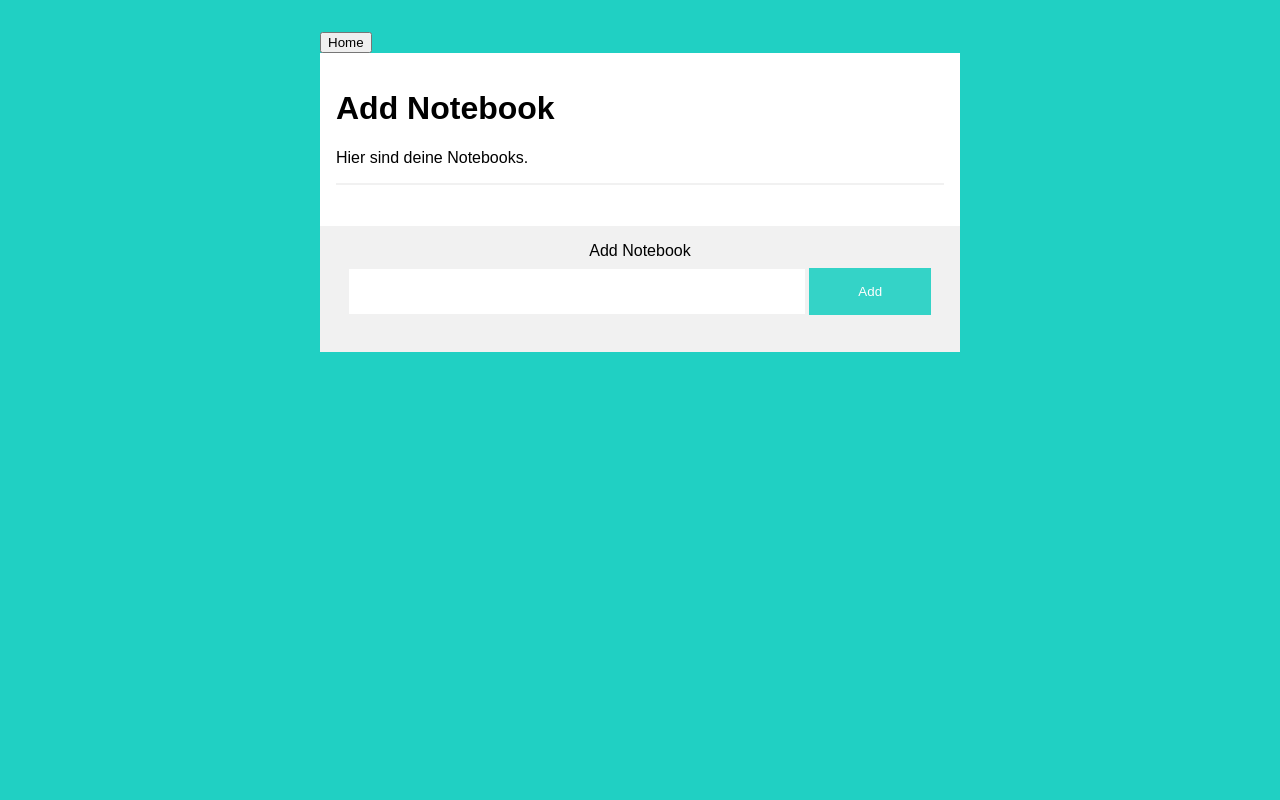
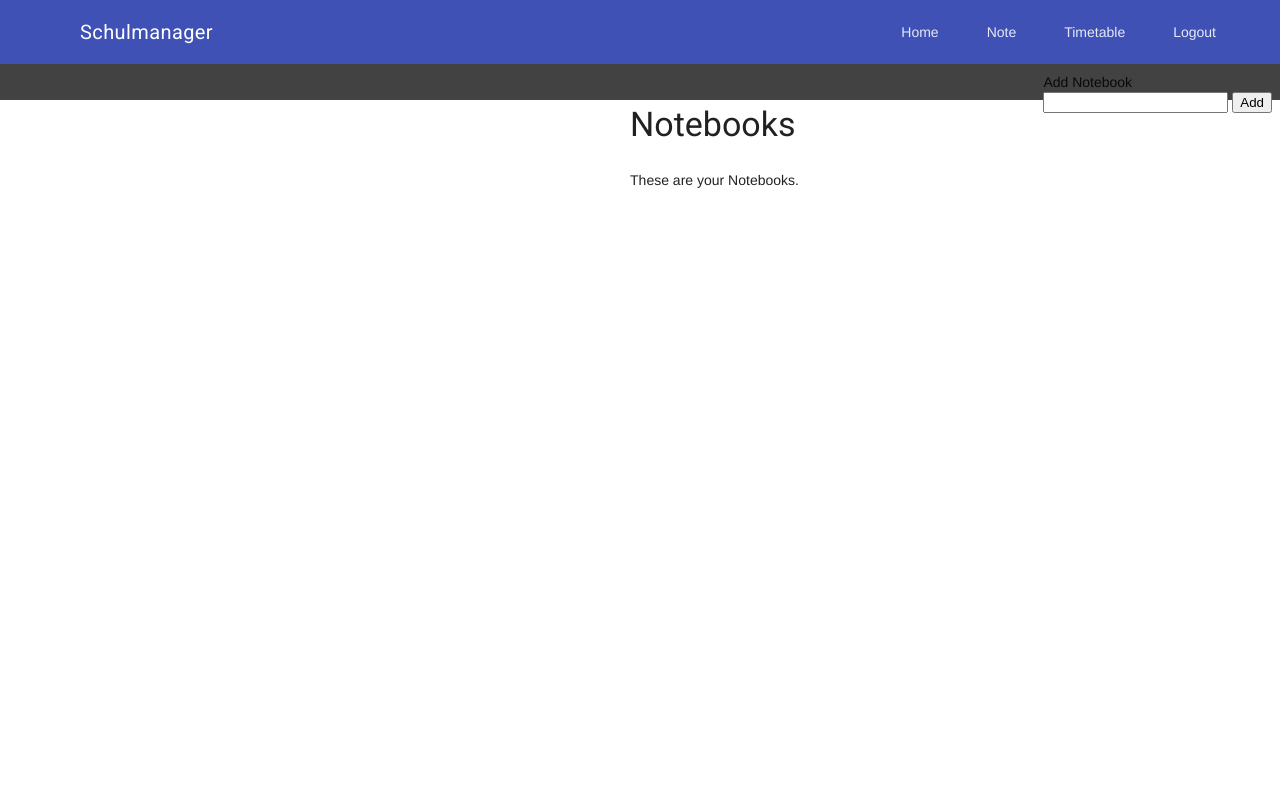
Before and after one commit to laesse/M306_schulmanager, a PHP site: page /note.php?status=1 in a window 1280 px wide. Run offline with PHP 8.4, Linux system fonts and the light colour scheme; the visitor is signed in with stand-in values (Sample User, id 1); data that the repository does not hold is empty.

Commit message:
add material design to note (unfinished)

```diff
--- a/homepage/note.css
+++ b/homepage/note.css
@@ -1,104 +1 @@
-/* CSS Document */
-body {
-    font-family: Arial, Helvetica, sans-serif;
-    background-color: #20D0C3;
-	margin-top: 2.5%;
-	margin-left: 25%;
-	margin-right: 25%;
-}
-
-* {
-    box-sizing: border-box;
-}
-
-/* Add padding to containers */
-.container {
-    padding: 16px;
-    background-color: white;
-}
-
-
-
-
-.notebook {
-	background-color: #20D0C3;
-}
-
-.note {
-	border: 1px solid #20D0C3;
-}
-
-/* Full-width input fields */
-input[type=text] {
-    width: 75%;
-    padding: 15px;
-    margin: 5px 0 22px 0;
-    display: inline-block;
-    border: none;
-    background: #f1f1f1;
-}
-
-input[type=text]:focus {
-    background-color: #ddd;
-    outline: none;
-}
-
-/*.btnDeleteNotebook, .btnDeleteNote,*/
- .btnDeleteNotebook, .btnDeleteNote {
-    background-color: #f1f1f1;
-    color: red;
-    padding: 10px 14px;
-    margin: 8px 0;
-    border: none;
-    cursor: pointer;
-    width: 10%;
-    opacity: 0.9;
-}
-
-/* Set a style for the submit button */
- .btnSaveNote, .btnAddNote, .btnAddNotebook {
-    background-color: #20D0C3;
-    color: white;
-    padding: 16px 20px;
-    margin: 8px 0;
-    border: none;
-    cursor: pointer;
-    width: 20%;
-    opacity: 0.9;
-}
-
-.btnDeleteNotebook:hover, .btnDeleteNote:hover {
-    background-color: #ddd;
-    opacity: 1;
-}
-
-/*.btnDeleteNotebook, .btnDeleteNote,*/
-.btnSaveNote:hover, .btnAddNote:hover, .btnAddNotebook:hover {
-    background-color: #0e7886;
-    opacity: 1;
-}
-
-#addNotebook{
-	background: white;
-}
-
-/* Overwrite default styles of hr */
-hr {
-    border: 1px solid #f1f1f1;
-    margin-bottom: 25px;
-}
-
-/* Add a blue text color to links */
-a {
-    color: dodgerblue;
-}
-
-h2 {
-	color: white;
-}
-
-.addNotebook{
-	/* Set a grey background color and center the text of the "sign in" section */
-    background-color: #f1f1f1;
-    text-align: center;
-}
+/* TODO: DELETE */
--- a/homepage/note.php
+++ b/homepage/note.php
@@ -33,25 +33,76 @@ switch($_GET['status'])
 }
 
 function showNote() {
+
+
+
 	echo "
 	<!DOCTYPE html>
 	<html>
 	<head>
 		<title>Note</title>
-		<link href='note.css' rel='stylesheet'>
+		<meta name='viewport' content='width=device-width, initial-scale=1.0'>
+		<link rel='stylesheet' href='https://fonts.googleapis.com/icon?family=Material+Icons'>
+		<link rel='stylesheet' href='https://code.getmdl.io/1.3.0/material.indigo-red.min.css'>
+		<link rel='stylesheet' href='http://fonts.googleapis.com/css?family=Roboto:300,400,500,700' type='text/css'>
+		<script defer src='https://code.getmdl.io/1.3.0/material.min.js'></script>
 	</head>
 	<body>
+		<!-- Uses a header that scrolls with the text, rather than staying locked at the top -->
+		<div class='mdl-layout mdl-js-layout'>
+  			<header class='mdl-layout__header mdl-layout__header--scroll'>
+    			<div class='mdl-layout__header-row'>
+      				<!-- Title -->
+      				<span class='mdl-layout-title'>Schulmanager</span>
+      				<!-- Add spacer, to align navigation to the right -->
+      				<div class='mdl-layout-spacer'></div>
+      					<!-- Navigation -->
+      					<nav class='mdl-navigation'>
+	";
 
-	<form action='?status=jumpToHome' method='post'>
 
-		<button type='submit' class='btnHome'>Home</button>
+	if (isset($_SESSION['user'])) {
+		echo "
+        <a class='mdl-navigation__link' href='index.php'>Home</a>
+        <a class='mdl-navigation__link' href='note.php'>Note</a>
+		<a class='mdl-navigation__link' href='timetable.php'>Timetable</a>
+		<a class='mdl-navigation__link' href='index.php?status=logout'>Logout</a>
+		";
+	}
 
-	</form>
+	echo "
+	  					</nav>
+    				</div>
+  				</header>
+				<div class='mdl-layout__drawer'>
+    				<span class='mdl-layout-title'>Schulmanager</span>
+    				<nav class='mdl-navigation'>
+    ";
 
-	<div class='container'>
-	<h1>Add Notebook</h1>
-	<p>Hier sind deine Notebooks.</p>
-	<hr>
+	if (isset($_SESSION['user'])) {
+		echo "
+        <a class='mdl-navigation__link' href='index.php'>Home</a>
+        <a class='mdl-navigation__link' href='note.php'>Note</a>
+		<a class='mdl-navigation__link' href='timetable.php'>Timetable</a>
+		<a class='mdl-navigation__link' href='index.php?status=logout'>Logout</a>
+		";
+	}
+
+	echo "
+					</nav>
+  				</div>
+  				<main class='mdl-layout__content'>
+    				<div class='page-content'>
+
+
+
+						<div class='mdl-grid'>
+							<div class='mdl-layout-spacer'></div>
+    						<div class='mdl-cell mdl-cell--4-col'>
+
+
+	<h3>Notebooks</h3>
+	<p>These are your Notebooks.</p>
 	";
 
 	$servername = "localhost";
@@ -83,14 +134,26 @@ function showNote() {
 
 	echo "
 
-  			<div class='container notebook'>
-			<h2 style='display:inline;'>".$name." </h2>
-			<form style='display:inline;' action='?status=deleteNotebook' method='post'>
-					<button type='submit' class='btnDeleteNotebook'>Delete</button>
-					<input type='hidden' name='notebook' value='".$id_notebook."'>
-			</form>
+	<!-- Square card -->
+	<style>
+	.demo-card-square.mdl-card {
+		width: 320px;
+		height: 320px;
+	}
+	.demo-card-square > .mdl-card__title {
+  		color: #fff;
+  		background: url('../assets/demos/dog.png') bottom right 15% no-repeat #46B6AC;
+	}
+	</style>
 
+	<div class='demo-card-square mdl-card mdl-shadow--2dp'>
+  		<div class='mdl-card__title mdl-card--expand'>
+			<h2 class='mdl-card__title-text'>".$name."</h2>
   		</div>
+  		<div class='mdl-card__supporting-text'>
+    		DELETE?
+  		</div>
+  		<div class='mdl-card__actions mdl-card--border'>
 	";
 
     		$servername1 = "localhost";
@@ -117,37 +180,47 @@ function showNote() {
 
 			// fetch value
 			while ($stmt1->fetch()) {
+
 	echo "
-  				<div class='container note'>
-					<p style='display:inline;'>".$title." </p>
-					<form style='display:inline;' action='?status=deleteNote' method='post'>
-						<button type='submit' class='btnDeleteNote'>Delete</button>
-						<input type='hidden' name='note' value='".$id."'>
-					</form>
+			<button id='show-dialog' type='button' class='mdl-button mdl-button--colored mdl-js-button mdl-js-ripple-effect'>Show Note</button>
+  			<dialog class='mdl-dialog'>
+    			<h4 class='mdl-dialog__title'>Allow data collection?</h4>
+    			<div class='mdl-dialog__content'>
+
 					<form action='?status=checkSaveNote' method='post'>
 						<textarea name='txtNote'>".$notetext."</textarea><br>
 						<button type='submit' class='btnSaveNote'>Save</button>
-						<input type='hidden' name='note' value='".$id."'>
 					</form>
+
     			</div>
+    			<div class='mdl-dialog__actions'>
+      				<button type='button' class='mdl-button'>Agree</button>
+      				<button type='button' class='mdl-button close'>Disagree</button>
+    			</div>
+  			</dialog>
+  			<script>
+    			var dialog = document.querySelector('dialog');
+    			var showDialogButton = document.querySelector('#show-dialog');
+    			if (! dialog.showModal) {
+					dialogPolyfill.registerDialog(dialog);
+    			}
+    			showDialogButton.addEventListener('click', function() {
+      				dialog.showModal();
+    			});
+    			dialog.querySelector('.close').addEventListener('click', function() {
+					dialog.close();
+    			});
+  			</script>
+
+
+  		</div>
+	</div>
+	<br>
 	";
 			}
 
 			$stmt1->close();
 			$conn1->close();
-
-		echo "
-  				<div class='container note'>
-				<form action='?status=checkAddNote' method='post'>
-					<label for='addNote'>Add Note</label><br>
-					<input type='text' name='addNote' required>
-					<button type='submit' class='btnAddNote'>Add</button>
-					<input type='hidden' name='notebook' value='".$id_notebook."'>
-				</form>
-				</div>
-				<br><hr>
-		";
-
 	}
 
 	$stmt->close();
@@ -163,6 +236,29 @@ function showNote() {
 	</form>
 	</div>
 
+	</body>
+	</html>
+	";
+
+	echo "
+							</div>
+    						<div class='mdl-layout-spacer'></div>
+						</div>
+
+
+
+					</div>
+  				</main>
+				<footer class='mdl-mini-footer'>
+  				<div class='mdl-mini-footer__left-section'>
+    				<div class='mdl-logo'>TODO</div>
+    				<ul class='mdl-mini-footer__link-list'>
+      					<li><a href=''>Help</a></li>
+      					<li><a href=''>Privacy & Terms</a></li>
+    				</ul>
+  				</div>
+			</footer>
+			</div>
 		</body>
 	</html>
 	";
```
Lines whose indentation alone changed are shown as unchanged.
